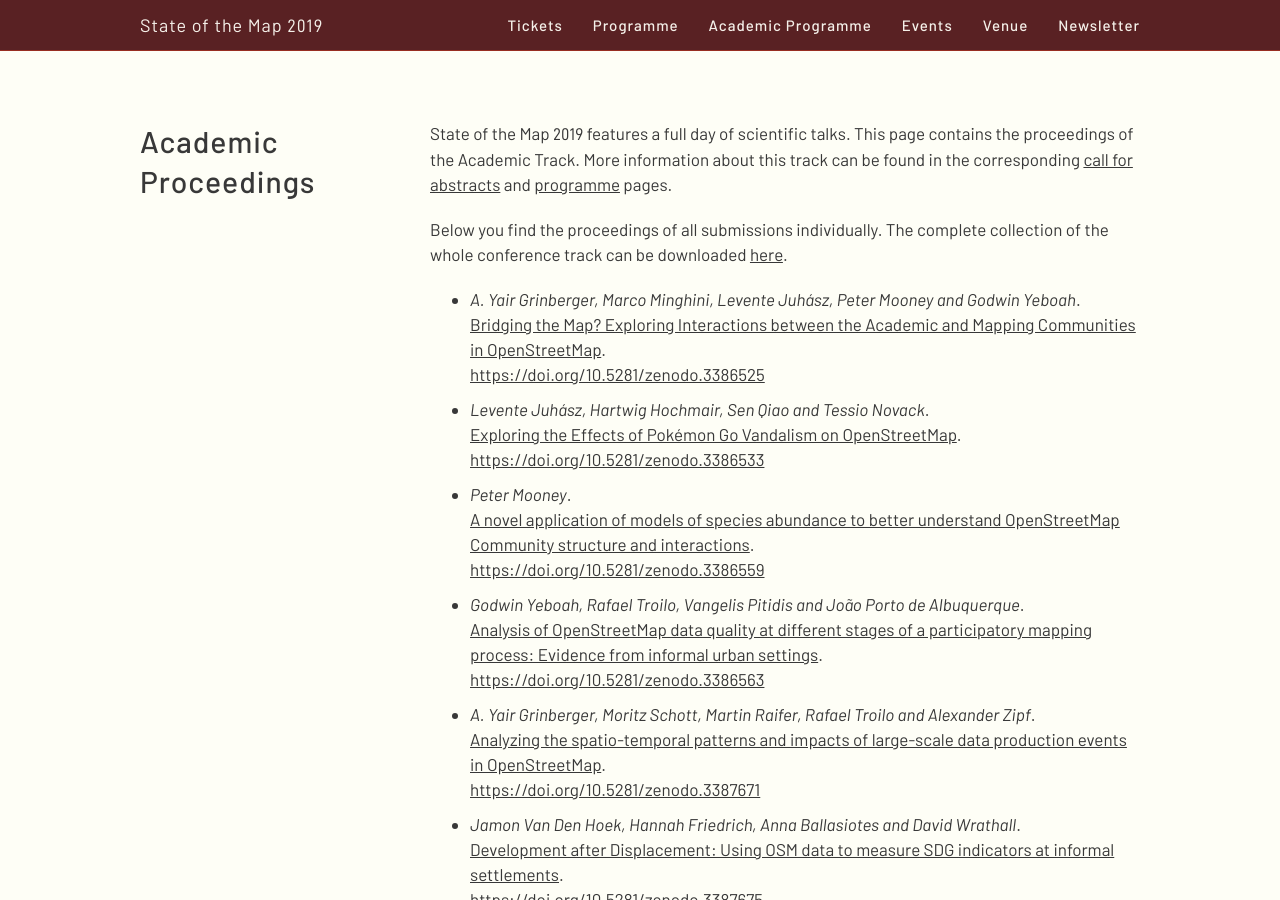
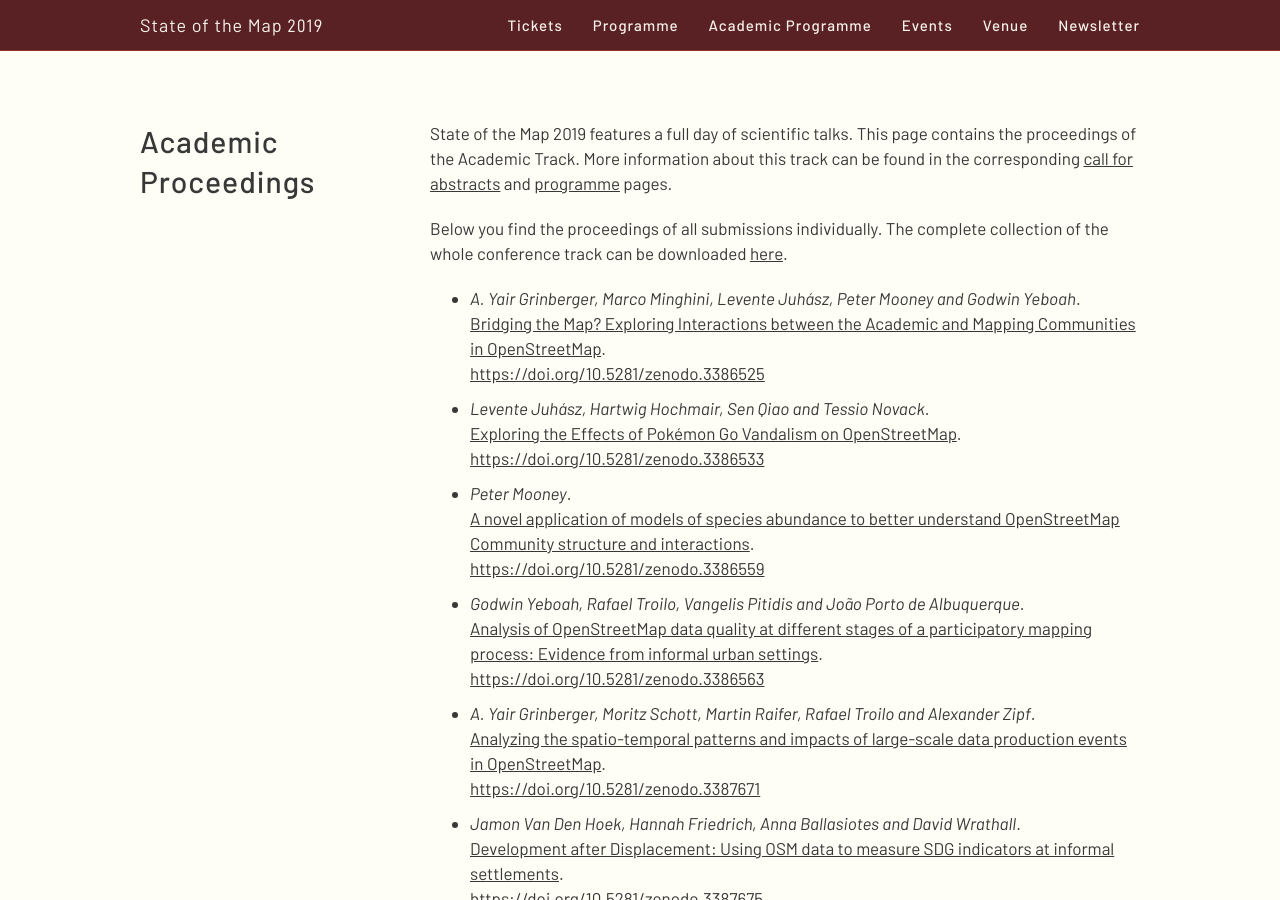
Before and after one commit to openstreetmap/stateofthemap-2019, a Jekyll site: the page built from academic_proceedings/index.html, in a window 1280 px wide and 900 px high. Built offline with Jekyll 4.4.1, drawn with Linux system fonts in a browser that asks for light colours.

Commit message:
don't use d-din font in paragraph text

```diff
--- a/academic_proceedings/index.html
+++ b/academic_proceedings/index.html
@@ -4,7 +4,7 @@
 titlecontent: ""
 ---
 
-<p>State of the Map <span class="numeral">2019</span> features a full day of scientific talks. This page contains the proceedings of the Academic Track. More information about this track can be found in the corresponding <a href="../calls/academic">call for abstracts</a> and <a href="../academic_programme">programme</a> pages.</p>
+<p>State of the Map 2019 features a full day of scientific talks. This page contains the proceedings of the Academic Track. More information about this track can be found in the corresponding <a href="../calls/academic">call for abstracts</a> and <a href="../academic_programme">programme</a> pages.</p>
 
 <p>Below you find the proceedings of all submissions individually. The complete collection of the whole conference track can be downloaded <a href="">here</a>.</p>
 
```
